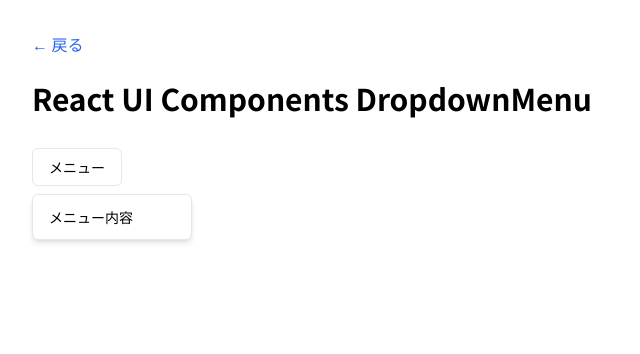
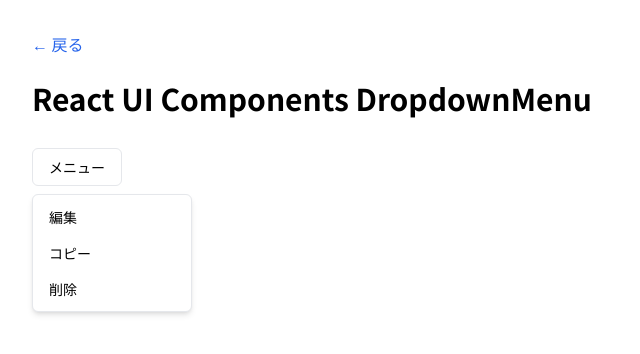
Before and after one commit to remapypapa/tailwind-practice, a React (Vite) app: page /ui/DropdownMenu in a window 1280 px wide. Both pictures are taken after a click on the button "メニュー". Shown: the top 354 px of the page, without its empty margins (0-640 px from the left). Built offline with nearby package versions, Linux system fonts and the light colour scheme; a web font is replaced by a local one.

Commit message:
feat: Add Dropdown Menu Item component

```diff
--- /dev/null
+++ b/src/components/ui/dropdown-menu/DropdownMenuItem.tsx
@@ -0,0 +1,211 @@
+import { cn } from "@/lib/utils";
+import { useDropdownMenuContext } from "./useDropdownMenuContext";
+
+type DropdownMenuItemProps = {
+  children: React.ReactNode;
+  /*
+  なぜ onClick ではなく onSelect にするか？
+  これはDropdown Menuというコンポーネントの意味に合わせるため
+
+  普通のButtonなら、onClick で十分
+  しかしMenuの場合、「Itemが選択された」 というイベントとして扱う方が意味が明確
+
+  例えば
+  <DropdownMenuItem
+    onSelect={() => {
+      console.log("編集");
+    }}
+  >
+    編集
+  </DropdownMenuItem>
+  となる
+  */
+  onSelect?: () => void; //追加
+};
+
+export default function DropdownMenuItem({
+  children,
+  onSelect,
+}: DropdownMenuItemProps) {
+  //これにより、Itemも親のStateを共有できる
+  const { onOpenChange } = useDropdownMenuContext();
+
+  /*
+  これによって
+  Itemの選択
+  ↓
+  利用側の処理
+  ↓
+  Menuを閉じる
+
+  という一連の動作を実現
+  */
+  const handleClick = () => {
+    /*
+    onSelect が存在するなら実行する の意味
+
+    例えば、
+    <DropdownMenuItem>
+      編集
+    </DropdownMenuItem>
+    なら
+    onSelect
+    ↓
+    undefined
+    なので何もしません。
+
+    一方、
+    <DropdownMenuItem
+      onSelect={() => {
+        console.log("編集");
+      }}
+    >
+      編集
+    </DropdownMenuItem>
+    なら、
+    onSelect
+    ↓
+    関数が存在
+    ↓
+    実行される
+
+handleClick の流れ
+Itemクリック
+    ↓
+handleClick()
+    ↓
+onSelect()
+    ↓
+利用側の処理
+    ↓
+onOpenChange(false)
+    ↓
+Menuを閉じる
+
+重要なのは、
+利用側の処理とDropdown Menu自身の処理を分けていること
+
+利用側ではこう書ける
+<DropdownMenuItem
+  onSelect={() => {
+    console.log("編集");
+  }}
+>
+  編集
+</DropdownMenuItem>
+
+<DropdownMenuItem
+  onSelect={() => {
+    console.log("コピー");
+  }}
+>
+  コピー
+</DropdownMenuItem>
+も可能
+
+DropdownMenu側は、「何をするか」 を知りません。
+ただ、「Itemが選択されたら、その処理を実行してMenuを閉じる」 だけを担当する
+
+    */
+    onSelect?.();
+    onOpenChange(false);
+  };
+  return (
+    <button
+      type="button"
+      onClick={handleClick}
+      className={cn(
+        "block w-full rounded px-3 py-2",
+        "text-left text-sm",
+        "hover:bg-gray-100",
+      )}
+    >
+      {children}
+    </button>
+  );
+}
+
+/*
+なぜ Item もコンポーネントにするのか？
+例えばPage側で直接、
+
+  <button>編集</button>
+  <button>コピー</button>
+  <button>削除</button>
+
+と書いても動きます。
+しかし、それぞれのボタンに毎回、
+  width
+  padding
+  text-align
+  font-size
+  hover
+  border-radius
+などを書く必要があります。
+
+<DropdownMenuItem>
+  編集
+</DropdownMenuItem>
+
+すると、
+DropdownMenuItem
+        ↓
+見た目を統一
+        ↓
+利用側は「メニュー項目」という意味だけを書く
+
+「責務分離」
+これは実務でも非常に重要です。
+
+DropdownMenu
+  Menu全体の状態を管理
+Trigger
+  Menuを開閉する
+Content
+  Menuを表示する
+Item
+  Itemが選択されたことを通知する
+  Menuを閉じる
+利用側
+  編集・削除など、具体的な処理を決める
+
+つまり、
+「編集」という処理
+        ↑
+   利用側が決める
+
+「Menuを閉じる」
+        ↑
+DropdownMenuItemが担当
+
+という分担です。
+この分離ができると、再利用性が高くなります
+
+onClick ではなく onSelect にした理由
+今回の onSelect は、Dropdown MenuコンポーネントとしてのAPI設計を意識したもの
+
+利用側からすると、
+onSelect={() => {
+  // 編集する
+}}
+
+の方が、
+onClick={() => {
+  // 編集する
+}}
+
+より、「このMenu Itemが選択されたときの処理」 という意味が明確
+ただし、内部ではHTMLの、
+onClick={handleClick}
+を使っている
+
+HTML
+ ↓
+onClick
+
+DropdownMenu API
+ ↓
+onSelect
+
+これは内部実装と外部APIを分離している
+*/
--- a/src/pages/ui/DropdownMenuPage.tsx
+++ b/src/pages/ui/DropdownMenuPage.tsx
@@ -1,5 +1,6 @@
 import DropdownMenu from "@/components/ui/dropdown-menu/DropdownMenu";
 import DropdownMenuContent from "@/components/ui/dropdown-menu/DropdownMenuContent";
+import DropdownMenuItem from "@/components/ui/dropdown-menu/DropdownMenuItem";
 import DropdownMenuTrigger from "@/components/ui/dropdown-menu/DropdownMenuTrigger";
 import { Link } from "react-router-dom";
 
@@ -14,43 +15,73 @@ export default function DropdownMenuPage() {
         React UI Components DropdownMenu
       </h1>
 
-      {/* 現状ではクリックしても開閉しない
-        現在は
-        DropdownMenu
-          │
-          ├── open = false
-          │
-          ├── Trigger
-          │
-          └── Content
-
-ところが、
-
-Trigger
-   ↓
-「クリックされた」
-   ↓
-どうやって親のopenを変更する？
-
-という問題があります。→ ❌ Triggerからopenを変更できない
-
-そして、
-
-Content
-   ↓
-openはtrue？
-   ↓
-どうやって親のopenを取得する？
-
-という問題もあります。 → ❌ Contentからopenを取得できない
-      */}
       <DropdownMenu>
         <DropdownMenuTrigger>メニュー</DropdownMenuTrigger>
 
         <DropdownMenuContent>
-          <div className="px-3 py-2 text-sm">メニュー内容</div>
+          {/* 現状ではクリックしても何も起こらない
+          onClick={() => ...} を渡せるようにすれば、処理はできます。
+          <DropdownMenuItem
+            onClick={() => console.log("編集")}
+          >
+            編集
+          </DropdownMenuItem>
+
+          しかし、Dropdown Menuにはもう一つやるべきことがある
+          Itemを選択したらMenuを閉じたい。
+
+          Menuを閉じる処理は誰が担当する？
+          流れとしては、
+
+            Itemクリック
+              ↓
+            編集処理
+              ↓
+            Menuを閉じる
+
+            となります。
+
+            DropdownMenuItem
+            は親の、
+
+            open
+            onOpenChange
+
+            を知る必要があります
+            すでにContextがあります
+
+            DropdownMenu
+                  │
+                  ▼
+            Context
+                  │
+                  ├── Trigger
+                  ├── Content
+                  └── Item
+
+            なのでItemからも、
+            const { onOpenChange } =
+              useDropdownMenuContext();
+
+            と取得できます。
+          */}
+          <DropdownMenuItem onSelect={() => console.log("編集")}>
+            編集
+          </DropdownMenuItem>
+
+          <DropdownMenuItem onSelect={() => console.log("コピー")}>
+            コピー
+          </DropdownMenuItem>
+
+          <DropdownMenuItem onSelect={() => console.log("削除")}>
+            削除
+          </DropdownMenuItem>
         </DropdownMenuContent>
       </DropdownMenu>
     </div>
   );
 }
+
+/*
+ここまでで、Dropdown Menuの基本的なCompound Components構造が完成
+*/
```
Also changed, not shown: src/components/ui/dropdown-menu/DropdownMenu.tsx (+19 -45 lines), src/components/ui/dropdown-menu/DropdownMenuContext.ts (renamed from src/components/ui/dropdown-menu/DropdownMenuContext.tsx, +17 -0 lines), src/components/ui/dropdown-menu/useDropdownMenuContext.ts (+13 -0 lines).
